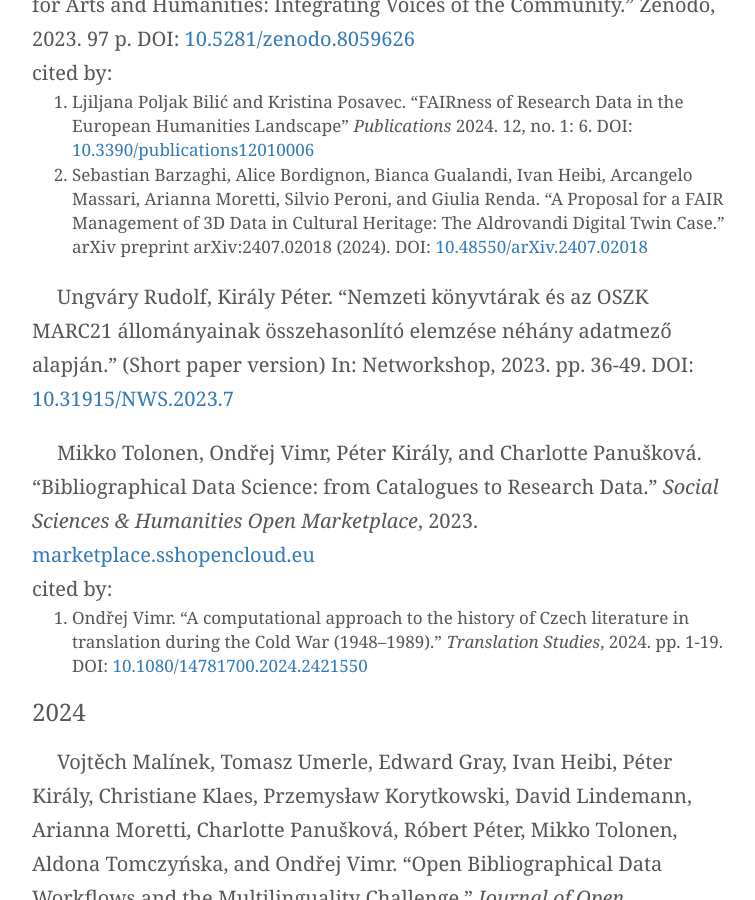
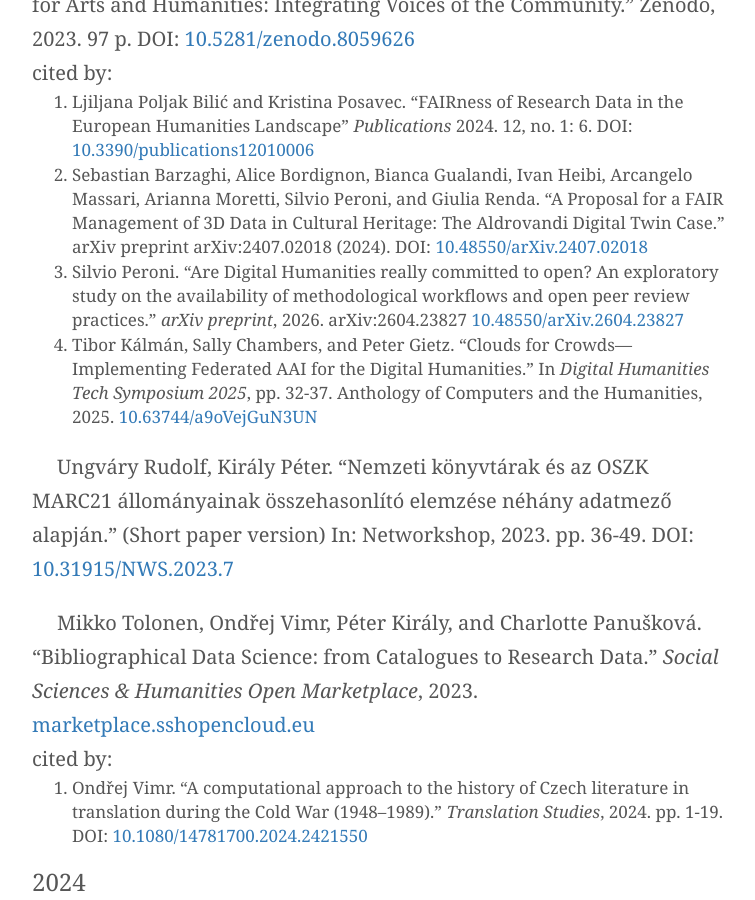
Before and after one commit to pkiraly/pkiraly.github.io, a Jekyll site: the page built from about.md, in a window 1280 px wide and 900 px high, scrolled down 20533 px. Shown: the whole window, without its empty margins (258-1013 px from the left). Built offline with Jekyll 4.4.1, drawn with Linux system fonts in a browser that asks for light colours; nearby versions of some CDN libraries; some web fonts are replaced; comment, search, counter and statistics services are not loaded; some of the changed text lies outside the part shown.

Commit message:
Peroni, 2026, Kálmán-Chambers-Gietz, 2025, Taskin, 2026

```diff
--- a/about.md
+++ b/about.md
@@ -274,6 +274,8 @@ Erzsébet Tóth-Czifra, Marta Błaszczyńska, Francesco Gelati, Femmy Admiraal,
 cited by:<br/>
 1. Ljiljana Poljak Bilić and Kristina Posavec. "FAIRness of Research Data in the European Humanities Landscape" _Publications_ 2024. 12, no. 1: 6. DOI: [10.3390/publications12010006](https://doi.org/10.3390/publications12010006)
 2. Sebastian Barzaghi, Alice Bordignon, Bianca Gualandi, Ivan Heibi, Arcangelo Massari, Arianna Moretti, Silvio Peroni, and Giulia Renda. "A Proposal for a FAIR Management of 3D Data in Cultural Heritage: The Aldrovandi Digital Twin Case." arXiv preprint arXiv:2407.02018 (2024). DOI: [10.48550/arXiv.2407.02018](https://doi.org/10.48550/arXiv.2407.02018)
+3. Silvio Peroni. "Are Digital Humanities really committed to open? An exploratory study on the availability of methodological workflows and open peer review practices." _arXiv preprint_, 2026. arXiv:2604.23827 [10.48550/arXiv.2604.23827](https://doi.org/10.48550/arXiv.2604.23827)
+4. Tibor Kálmán, Sally Chambers, and Peter Gietz. "Clouds for Crowds—Implementing Federated AAI for the Digital Humanities." In _Digital Humanities Tech Symposium 2025_, pp. 32-37. Anthology of Computers and the Humanities, 2025. [10.63744/a9oVejGuN3UN](https://doi.org/10.63744/a9oVejGuN3UN)
 
 Ungváry Rudolf, Király Péter. "Nemzeti könyvtárak és az OSZK MARC21 állományainak összehasonlító elemzése néhány adatmező alapján." (Short paper version) In: Networkshop, 2023. pp. 36-49. DOI: [10.31915/NWS.2023.7](https://doi.org/110.31915/NWS.2023.7)
 
@@ -295,6 +297,7 @@ cited by:<br/>
 8. Ivan Heibi, Silvio Peroni, and Elia Rizzetto. "Validating and monitoring bibliographic and citation data in OpenCitations collections".
   * Preprint. _arxiv_, 2025. DOI [10.48550/arXiv.2504.12195](https://doi.org/10.48550/arXiv.2504.12195)
   * _International Journal on Digital Libraries_ 2025. 26:16 pp. 1-15. DOI [10.1007/s00799-025-00425-9](https://doi.org/10.1007/s00799-025-00425-9)
+9. Zehra Taşkın. "Sustaining the “frozen footprints” of scholarly communication through open citations: An Annual Review of Information Science and Technology (ARIST) paper." _Journal of the Association for Information Science and Technology_, 2026. 77(1), pp. 23–39. [10.1002/asi.24982](https://doi.org/10.1002/asi.24982)
 
 Péter Király. "QA Catalogue - A Quality Assessment Tool for Library Catalogues". _GWDG Nachrichten_ 2024. 04-05. pp. 19-24. [gwdg.de](https://gwdg.de/about-us/gwdg-news/2024/GN_04-05-2024_www.pdf#page=19)
 cited by:<br/>
```
